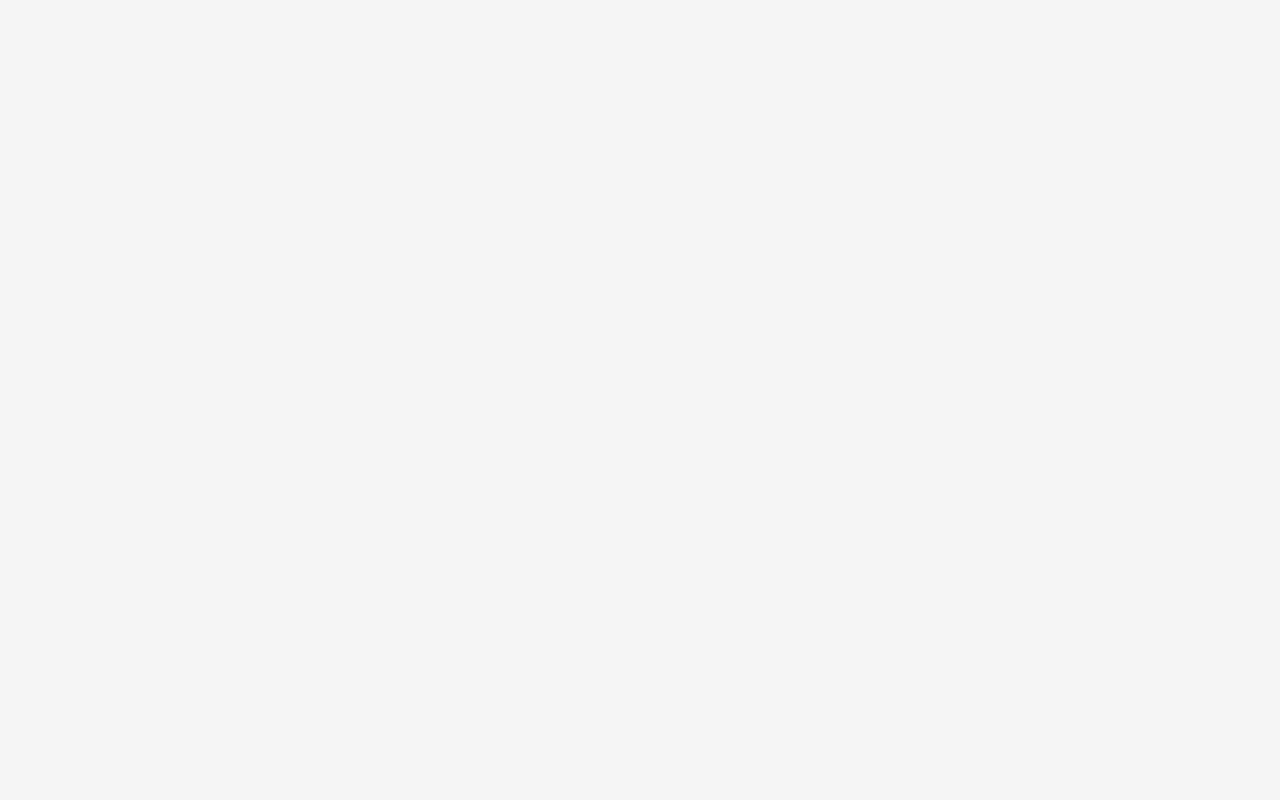
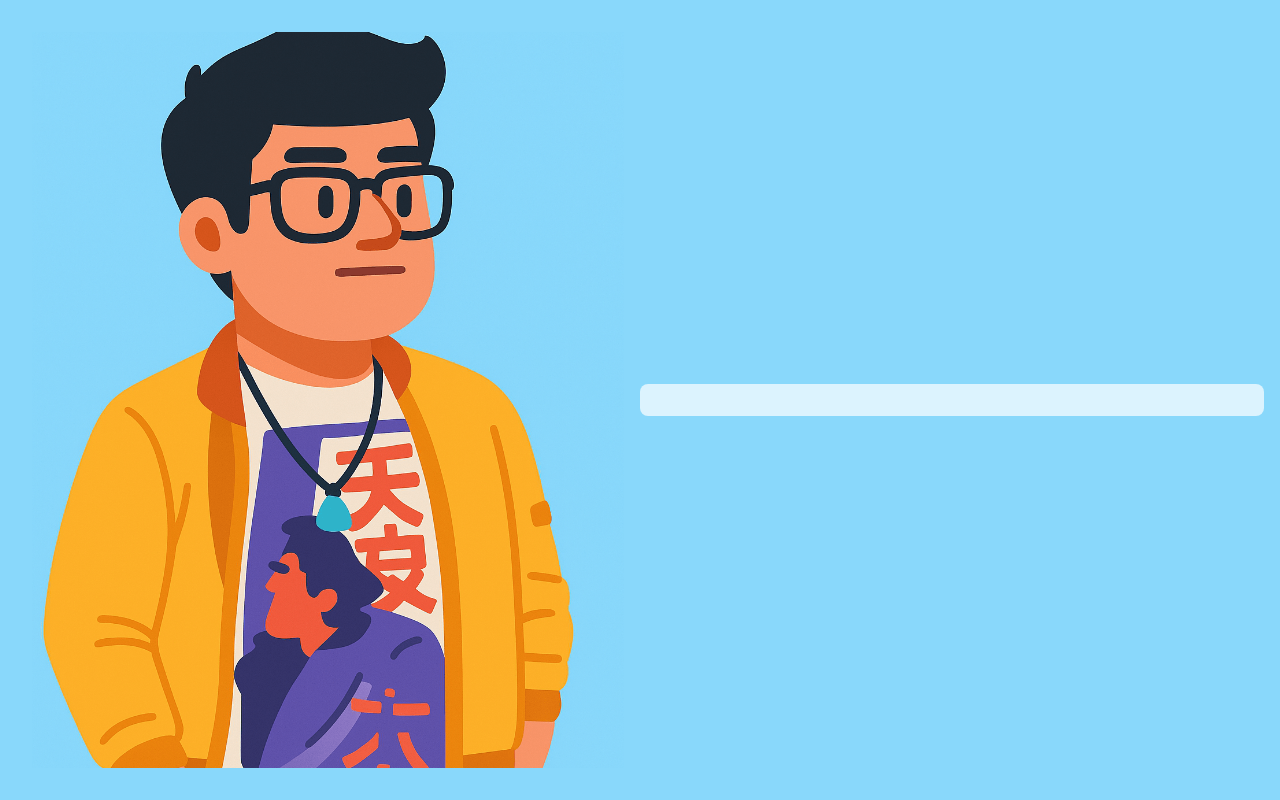
Before and after one commit to GamaHerrera/CV-Digital-Design, a plain HTML site: page index.html in a window 1280 px wide. Drawn offline with Linux system fonts and the light colour scheme.

Commit message:
add new frontend

```diff
--- a/cv-digital-design/style.css
+++ /dev/null
@@ -1,10 +0,0 @@
-:root
-
-
-body {
-    font-family: Arial, sans-serif;
-    background-color: #f4f4f4;
-    color: #333;
-    margin: 0;
-    padding: 0;
-}
--- a/cv-digital-design/index.html
+++ b/index.html
@@ -8,11 +8,11 @@
 </head>
 <body>
     <section class="main-content">
-        <div class="photo-main">
-
+        <div class="gh-50 photo-main">
+            <img src="img/gama-herrera.png" alt="Gama Herrera">
         </div>
-        <div class="content-wrap">
-
+        <div class="gh-50 content-wrap">
+            <!-- Aquí puedes añadir contenido -->
         </div>
     </section>
 </body>
--- /dev/null
+++ b/style.css
@@ -0,0 +1,85 @@
+:root {
+    --primary-color: #89D8FB;
+    --text-color: #333;
+    --transition-speed: 0.3s;
+}
+
+* {
+    box-sizing: border-box;
+}
+
+html, body {
+    margin: 0;
+    padding: 0;
+    height: 100%;
+    overflow: hidden;
+}
+
+body {
+    font-family: 'Arial', 'Helvetica Neue', sans-serif;
+    background-color: var(--primary-color);
+    color: var(--text-color);
+    display: flex;
+    align-items: center;
+    justify-content: center;
+    line-height: 1.6;
+}
+
+.main-content {
+    display: flex;
+    justify-content: space-between;
+    align-items: center;
+    max-width: 1400px;
+    width: 100%;
+    height: 100%;
+    margin: 0 auto;
+    padding: 1rem;
+    overflow: hidden;
+}
+
+.photo-main {
+    transition: transform var(--transition-speed) ease;
+}
+
+.photo-main:hover {
+    transform: scale(1.02);
+}
+
+.photo-main {
+    width: 100%;
+    height: 100%;
+    display: flex;
+    align-items: stretch;
+}
+
+.photo-main img {
+    width: 100%;
+    height: 100%;
+    object-fit: cover;
+    object-position: center;
+}
+
+.gh-50 {
+    width: 50%;
+    padding: 1rem;
+}
+
+.content-wrap {
+    background-color: rgba(255, 255, 255, 0.7);
+    border-radius: 8px;
+    transition: background-color var(--transition-speed) ease;
+}
+
+.content-wrap:hover {
+    background-color: rgba(255, 255, 255, 0.9);
+}
+
+@media screen and (max-width: 768px) {
+    .main-content {
+        flex-direction: column;
+    }
+
+    .gh-50 {
+        width: 100%;
+    }
+}
```
Also changed, not shown: img/gama-herrera.png (added).
